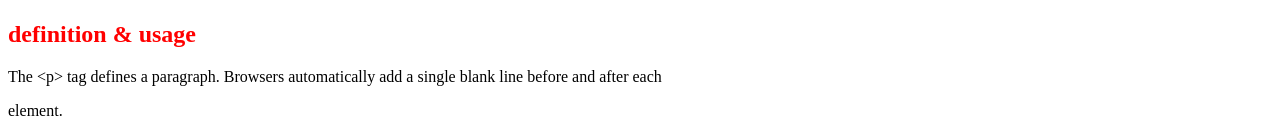
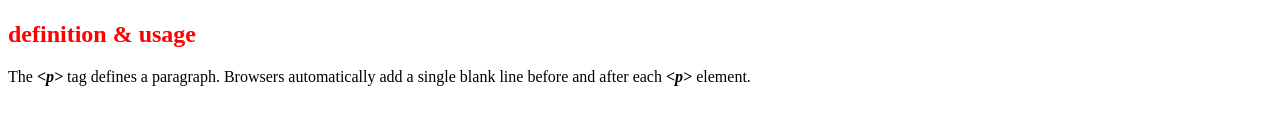
Before and after one commit to zyrbli/html.css-exercises, a plain HTML site: page basic.html in a window 1280 px wide. Shown: the part 667-800 px from the top of the page. Drawn offline with Linux system fonts and the light colour scheme.

Commit message:
some changes to css & basic.html files

```diff
--- a/basic.html
+++ b/basic.html
@@ -52,8 +52,8 @@
         <h1>2.) &lt;p&gt; tag</h1>
         <h2>definition & usage</h2>
         <p>
-            The &lt;p&gt; tag defines a paragraph. Browsers automatically add a single blank line
-            before and after each <p> element.
+            The <span>&lt;p&gt;</span> tag defines a paragraph. Browsers automatically add a single
+            blank line before and after each <span>&lt;p&gt;</span> element.
         </p>
     </div>
 
--- a/css/style.css
+++ b/css/style.css
@@ -42,3 +42,8 @@ header {
 .p_tag > h2 {
     color: red;
 }
+
+.p_tag > p > span {
+    font-weight: bold;
+    font-style: italic;
+}
```
